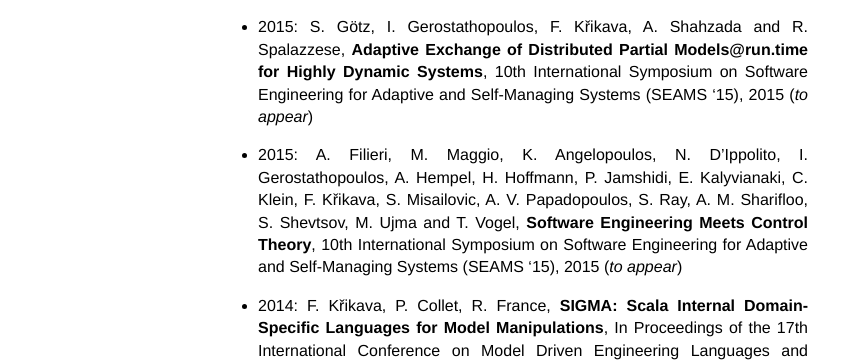
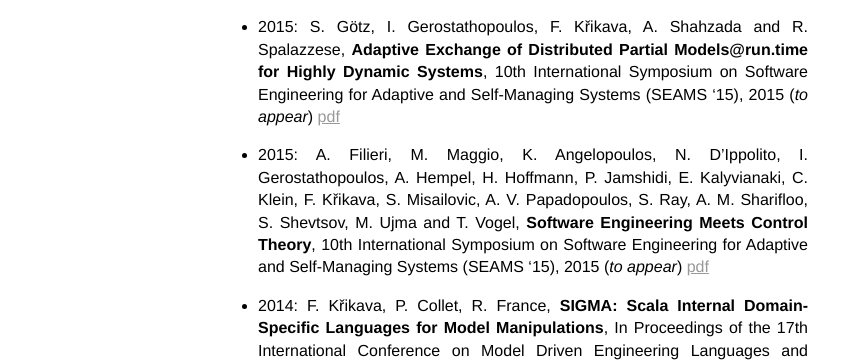
Before and after one commit to fikovnik/fikovnik.github.com, a Jekyll site: the page built from _posts/exhibit/0001-01-02-research.md, in a window 1280 px wide and 900 px high, scrolled down 422 px. Shown: the part 152-516 px from the top of the window, without its empty margins (0-844 px from the left). Built offline with Jekyll 4.4.1, drawn with Linux system fonts in a browser that asks for light colours.

Commit message:
Added links to SEAMS'15 articles

```diff
--- a/_posts/exhibit/0001-01-02-research.md
+++ b/_posts/exhibit/0001-01-02-research.md
@@ -22,9 +22,9 @@ List of publication at [Google Scholar](http://scholar.google.co.kr/citations?hl
 
 ### International Conferences
 
-- 2015: S. Götz, I. Gerostathopoulos, F. Křikava, A. Shahzada and R. Spalazzese, __Adaptive Exchange of Distributed Partial Models@run.time for Highly Dynamic Systems__, 10th International Symposium on Software Engineering for Adaptive and Self-Managing Systems (SEAMS ‘15), 2015 (_to appear_)
+- 2015: S. Götz, I. Gerostathopoulos, F. Křikava, A. Shahzada and R. Spalazzese, __Adaptive Exchange of Distributed Partial Models@run.time for Highly Dynamic Systems__, 10th International Symposium on Software Engineering for Adaptive and Self-Managing Systems (SEAMS ‘15), 2015 (_to appear_) [pdf](https://hal.inria.fr/hal-01119490)
 
-- 2015: A. Filieri, M. Maggio, K. Angelopoulos, N. D'Ippolito, I. Gerostathopoulos, A. Hempel, H. Hoffmann, P. Jamshidi, E. Kalyvianaki, C. Klein, F. Křikava, S. Misailovic, A. V. Papadopoulos, S. Ray, A. M. Sharifloo, S. Shevtsov, M. Ujma and T. Vogel, __Software Engineering Meets Control Theory__, 10th International Symposium on Software Engineering for Adaptive and Self-Managing Systems (SEAMS ‘15), 2015 (_to appear_)
+- 2015: A. Filieri, M. Maggio, K. Angelopoulos, N. D'Ippolito, I. Gerostathopoulos, A. Hempel, H. Hoffmann, P. Jamshidi, E. Kalyvianaki, C. Klein, F. Křikava, S. Misailovic, A. V. Papadopoulos, S. Ray, A. M. Sharifloo, S. Shevtsov, M. Ujma and T. Vogel, __Software Engineering Meets Control Theory__, 10th International Symposium on Software Engineering for Adaptive and Self-Managing Systems (SEAMS ‘15), 2015 (_to appear_) [pdf](https://hal.inria.fr/hal-01119461)
 
 - 2014: F. Křikava, P. Collet, R. France, __SIGMA: Scala Internal Domain-Specific Languages for Model Manipulations__, In Proceedings of the 17th International Conference on Model Driven Engineering Languages and Systems (MODELS ‘14), CORE - B, 2014, [pdf](https://hal.inria.fr/hal-01010339)
 
```
